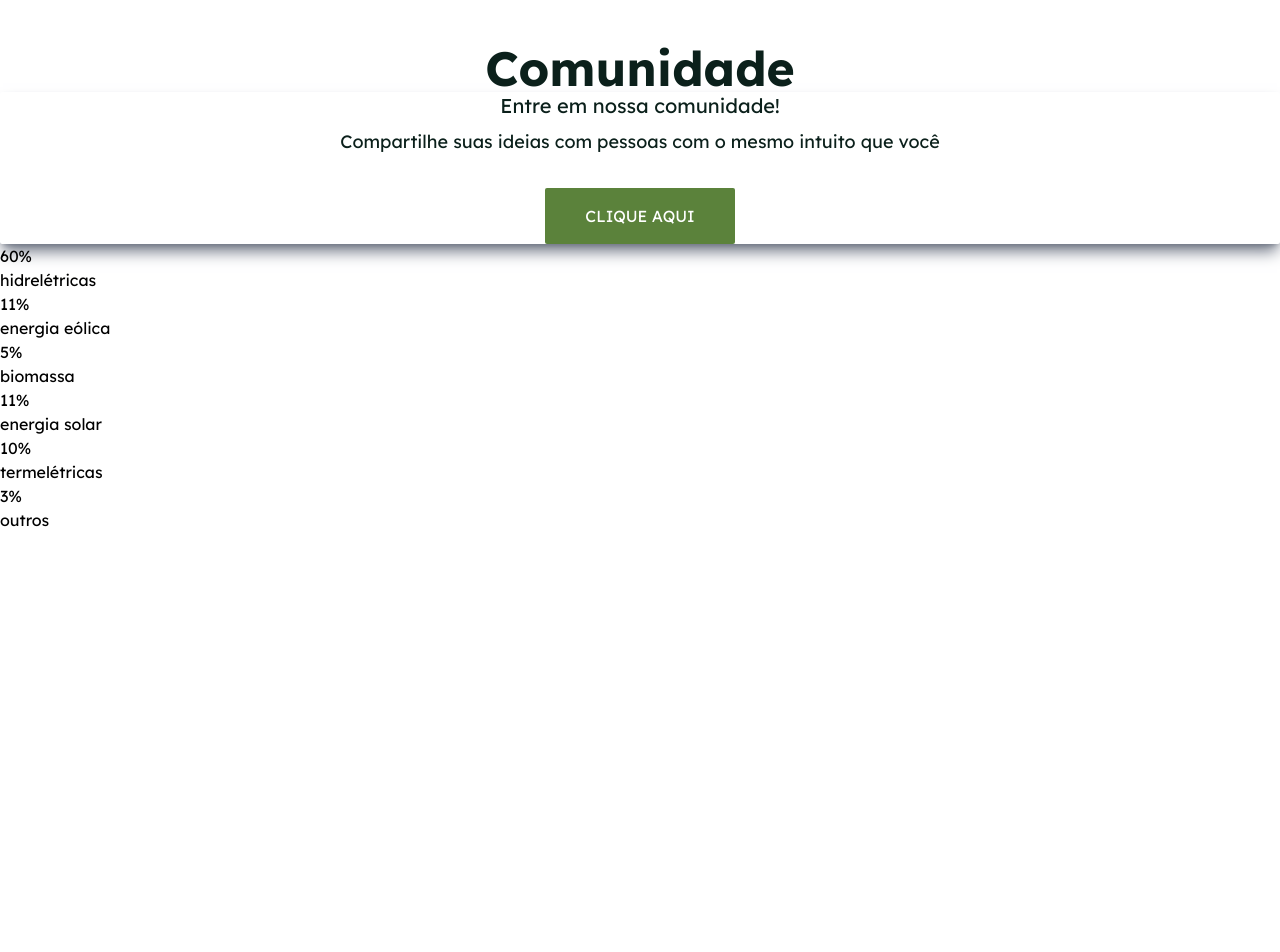
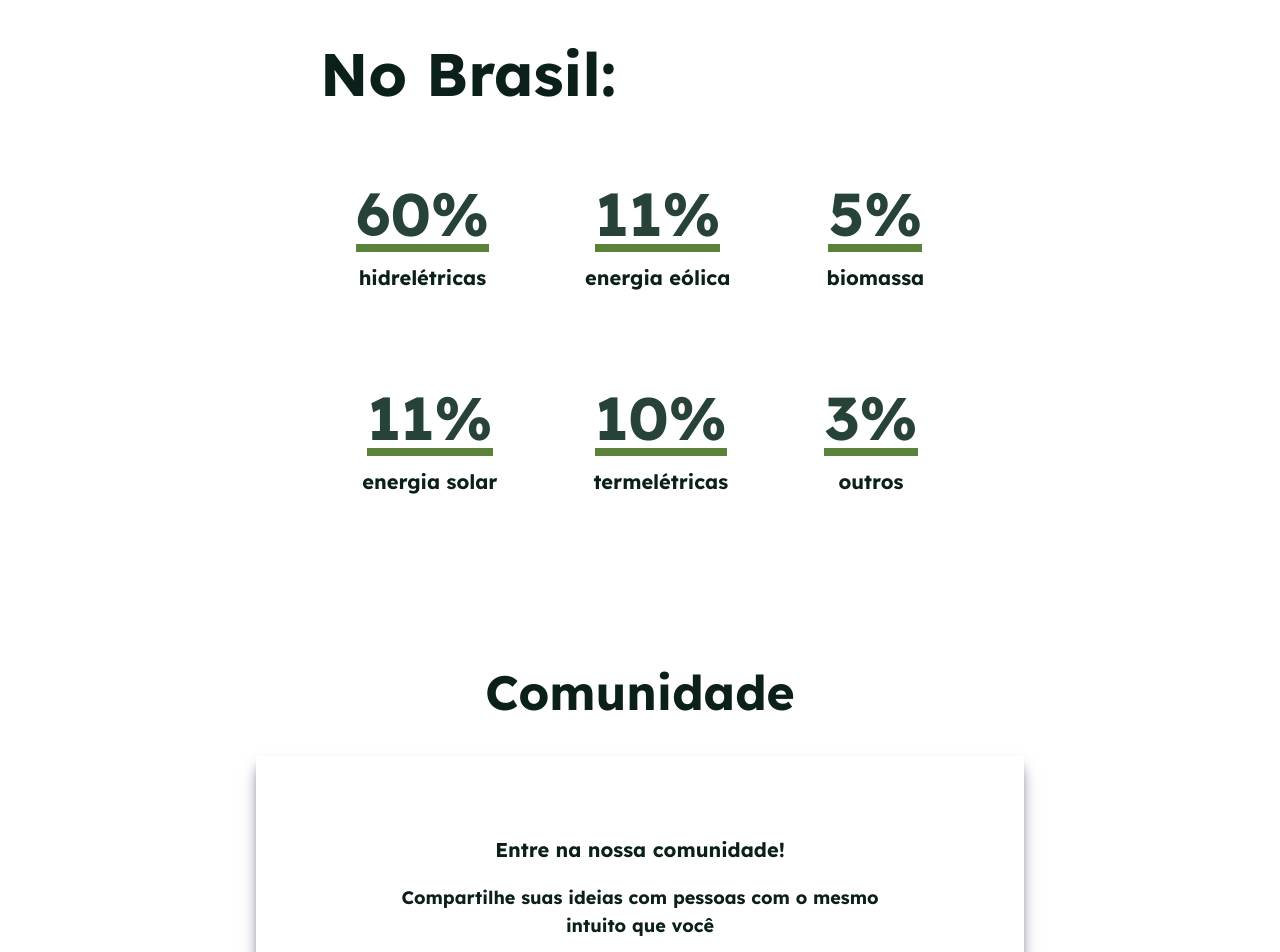
Before and after one commit to vitormusolino/GreenWorld, a React (Vite) app: page / in a window 1280 px wide. Shown: the part 1420-2372 px from the top of the page. Before the commit the page ends 1952 px from the top, so only its background shows below. Built offline with nearby package versions, Linux system fonts and the light colour scheme.

Commit message:
Add files via upload

```diff
--- a/src/components/Comunidade/Comunidade.jsx
+++ b/src/components/Comunidade/Comunidade.jsx
@@ -1,10 +1,17 @@
+import Discord from '../../assets/discord-comunidade.svg'
+
 function Comunidade() {
     return ( <>
-                <h1 className="text-center text-5xl text-verde-texto font-bold">Comunidade</h1>
-                <div className="flex flex-col justify-center items-center shadow-gray-500 shadow-lg rounded-sm">
-                        <h2 className="text-xl text-verde-texto">Entre em nossa comunidade!</h2>
-                        <p className="text-lg text-verde-texto mt-2">Compartilhe suas ideias com pessoas com o mesmo intuito que você</p>
-                        <a href="" className="py-4 px-10 text-white bg-verde-claro rounded-sm mt-8">CLIQUE AQUI</a>
+
+                   <div className="flex flex-col justify-center items-center h-[40rem]">
+                        <h1 className="text-5xl text-verde-texto font-bold mb-10">Comunidade</h1>
+                    <div className="flex flex-col justify-center items-center shadow-gray-500 shadow-lg py-20 px-32 rounded-sm">
+                        <h2 className='text-xl font-bold text-verde-texto mb-3'>Entre na nossa comunidade!</h2>
+                        <p className="text-wrap text-verde-texto text-lg font-bold max-w-lg text-center mt-2">
+                            Compartilhe suas ideias com pessoas com o mesmo intuito que você
+                        </p>
+                        <a href="" className='flex mt-10 px-10 py-5 bg-verde-claro text-white font-bold rounded-lg'>CLIQUE AQUI <img src={Discord} alt="" className='max-w-8 ml-5' /></a>
+                    </div>
                 </div>
 
              </> );
--- a/src/components/InfoBrasil/InfoBrasil.jsx
+++ b/src/components/InfoBrasil/InfoBrasil.jsx
@@ -1,10 +1,10 @@
 function InfoBrasil({ infoCard }) {
     return (
         <>
-            {infoCard.map((card, index) => (
-                <div key={index}>
-                    <h1>{card.texto}</h1>
-                    <p>{card.fonte}</p>
+            {infoCard.map(card => (
+                <div className="flex flex-col justify-center items-center">
+                    <h1 className="text-6xl text-verde-numeros font-bold border-b-8 border-verde-claro">{card.texto}</h1>
+                    <p className="font-bold text-verde-texto text-xl text-wrap text-center mt-3">{card.fonte}</p>
                 </div>
             ))}
         </>
--- a/src/components/Infos/Infos.jsx
+++ b/src/components/Infos/Infos.jsx
@@ -12,7 +12,11 @@ function Infos() {
 
     return (
         <>
-        <InfoBrasil infoCard={infoCard}/>
+        <h1 className="text-verde-texto text-6xl font-bold ml-80">No Brasil:</h1>
+        <div className="flex justify-center flex-wrap items-center gap-24 max-w-2xl m-auto my-20">
+            <InfoBrasil infoCard={infoCard}/>
+        </div>
+
         </>
     );
 }
--- a/src/pages/Home.jsx
+++ b/src/pages/Home.jsx
@@ -7,8 +7,8 @@ function Home() {
     return ( <>
               <GreenWorld/>
               <Missao/>
+              <Infos/>
               <Comunidade/>
-              <Infos/>
             </> );
 }
 
```
Also changed, not shown: eslint.config.js (line endings or trailing spaces), src/assets/discord-comunidade.svg (added).
